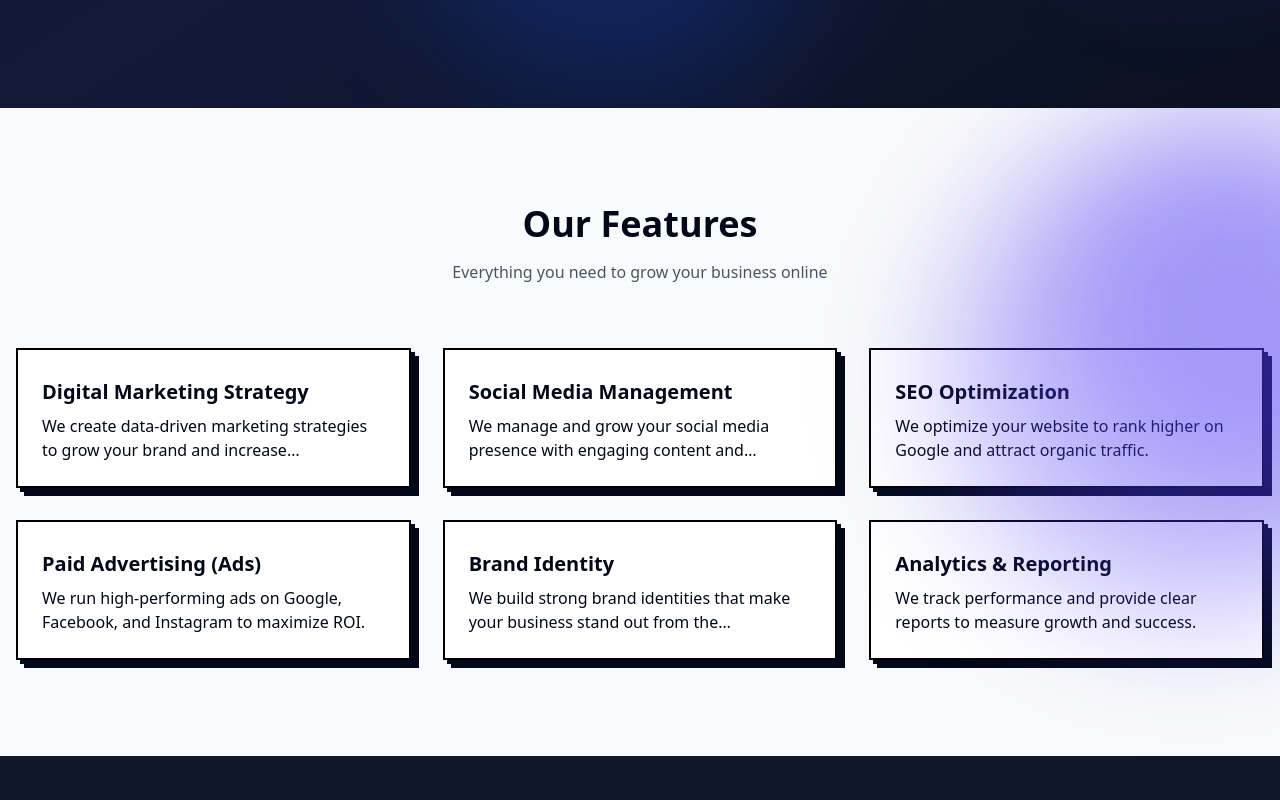
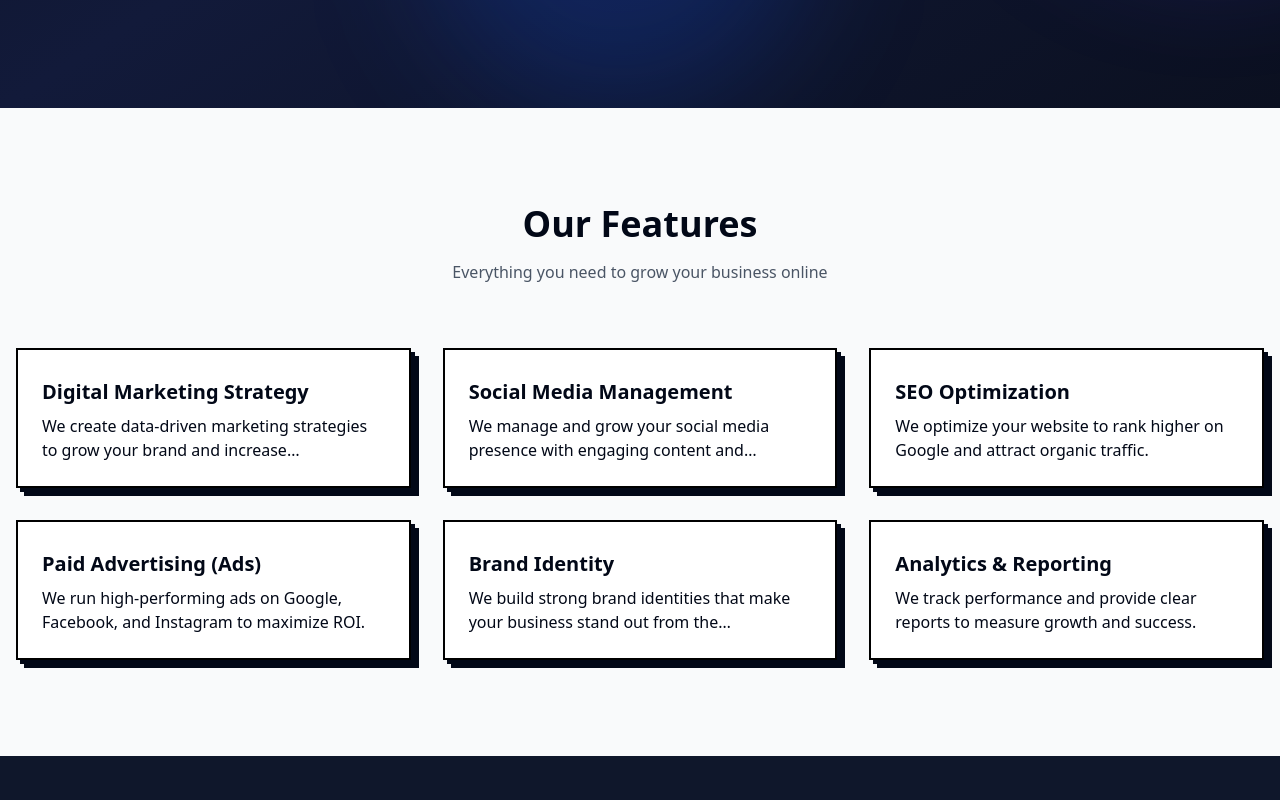
Before and after one commit to Lahcen-Ouhassou/Marketing-Agency-LandingPage, a React (Vite) app: page / in a window 1280 px wide. Shown: the part 780-1580 px from the top of the page. Built offline with nearby package versions, Linux system fonts and the light colour scheme.

Commit message:
Update...

```diff
--- a/src/App.jsx
+++ b/src/App.jsx
@@ -5,15 +5,12 @@ import Home from "./pages/Home";
 import About from "./pages/About";
 import Services from "./pages/Services";
 import Contact from "./pages/Contact";
+import NotFound from "./pages/NotFound";
+
 
 function App() {
   return (
-    <div className="relative overflow-hidden bg-gradient-to-br from-[#0B1020] via-[#121A3A] to-[#0B1020]">
-      {/* Blur shapes */}
-      <div className="absolute -top-40 -left-40 h-[500px] w-[500px] rounded-full bg-purple-600/30 blur-3xl"></div>
-      <div className="absolute top-1/4 -right-40 h-[500px] w-[500px] rounded-full bg-indigo-600/30 blur-3xl"></div>
-      <div className="absolute top-1/4 -right-40 h-96 w-96 rounded-full bg-indigo-600/30 blur-3xl"></div>
-      <div className="absolute bottom-0 left-1/3 h-96 w-96 rounded-full bg-blue-600/20 blur-3xl"></div>
+
       <Routes>
         <Route element={<MainLayout />}>
           <Route path="/" element={<Home />} />
@@ -21,8 +18,8 @@ function App() {
           <Route path="/services" element={<Services />} />
           <Route path="/contact" element={<Contact />} />
         </Route>
+         <Route path="*" element={<NotFound />} />
       </Routes>
-    </div>
   );
 }
 
```
